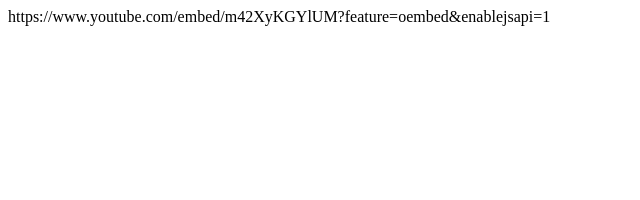
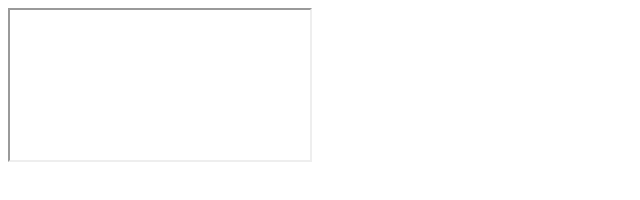
Before and after one commit to annygakh/bug1574017test, a plain HTML site: page index.html in a window 1280 px wide. Shown: the whole page, without its empty margins (0-640 px from the left). Drawn offline with Linux system fonts and the light colour scheme.

Commit message:
Update index.html

```diff
--- a/index.html
+++ b/index.html
@@ -1,5 +1,5 @@
 <!DOCTYPE html>
 <html>
-<body>https://www.youtube.com/embed/m42XyKGYlUM?feature=oembed&enablejsapi=1
+  <body><iframe>https://www.youtube.com/embed/m42XyKGYlUM?feature=oembed&enablejsapi=1</iframe>
 </body>
 </html>
```
